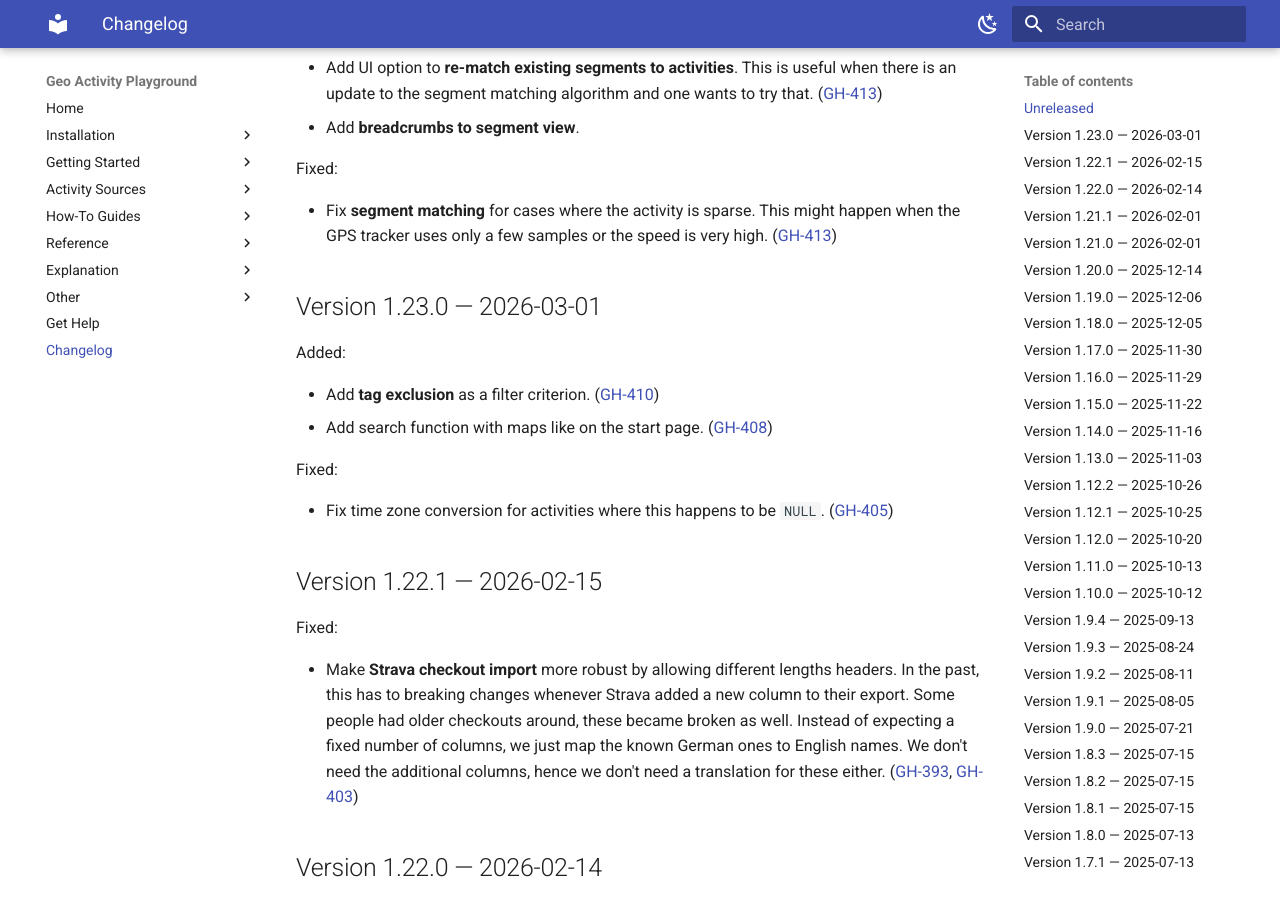
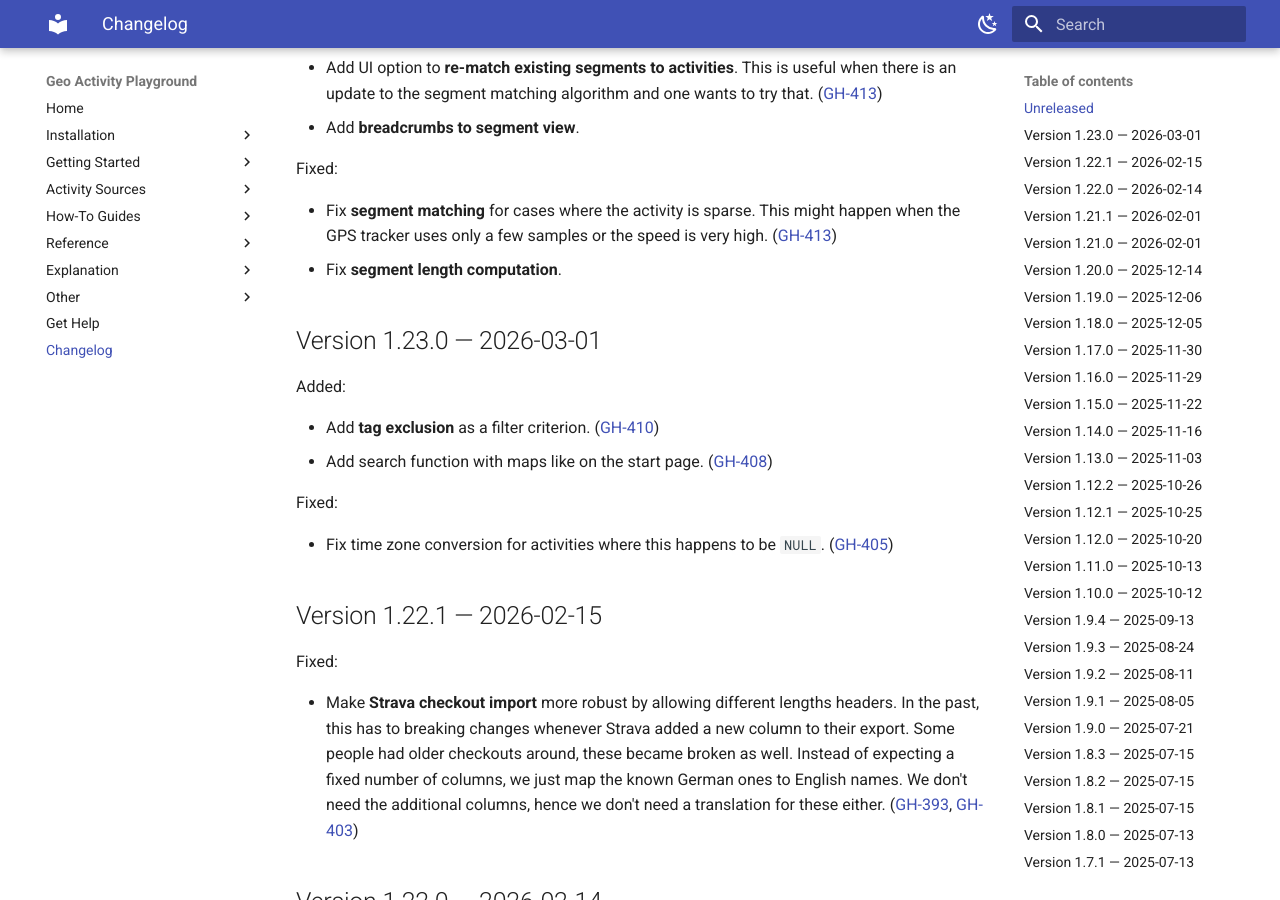
Before and after one commit to martin-ueding/geo-activity-playground, an MkDocs documentation site: the page built from docs/changelog.md, in a window 1280 px wide and 900 px high, scrolled down 308 px. Built offline with MkDocs 1.6.1 and Material for MkDocs 9.7.7, drawn with Linux system fonts in a browser that asks for light colours.

Commit message:
docs: changelog entry

```diff
--- a/docs/changelog.md
+++ b/docs/changelog.md
@@ -23,6 +23,7 @@ Added:
 Fixed:
 
 - Fix **segment matching** for cases where the activity is sparse. This might happen when the GPS tracker uses only a few samples or the speed is very high. ([GH-413](https://github.com/martin-ueding/geo-activity-playground/issues/413))
+- Fix **segment length computation**.
 
 ## Version 1.23.0 — 2026-03-01
 
```
